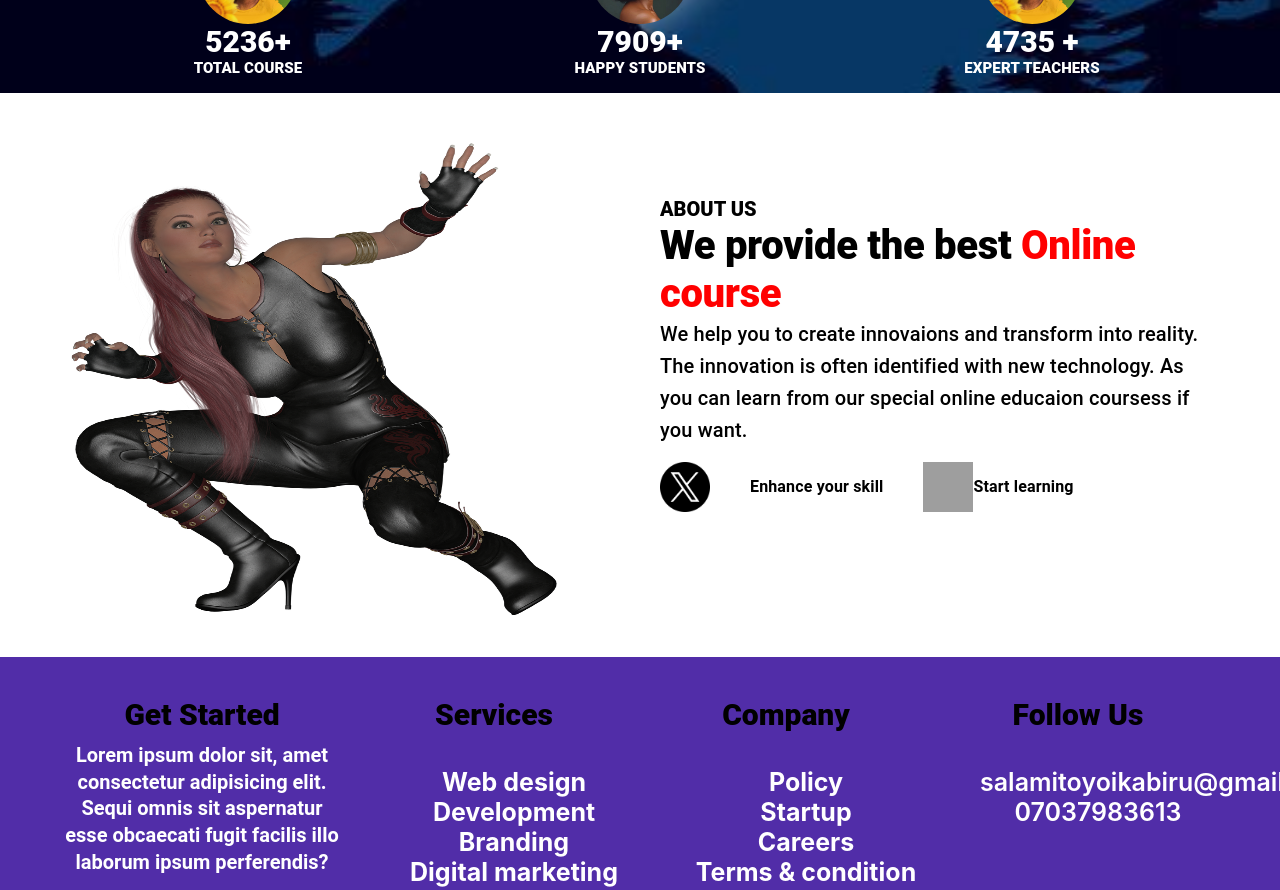
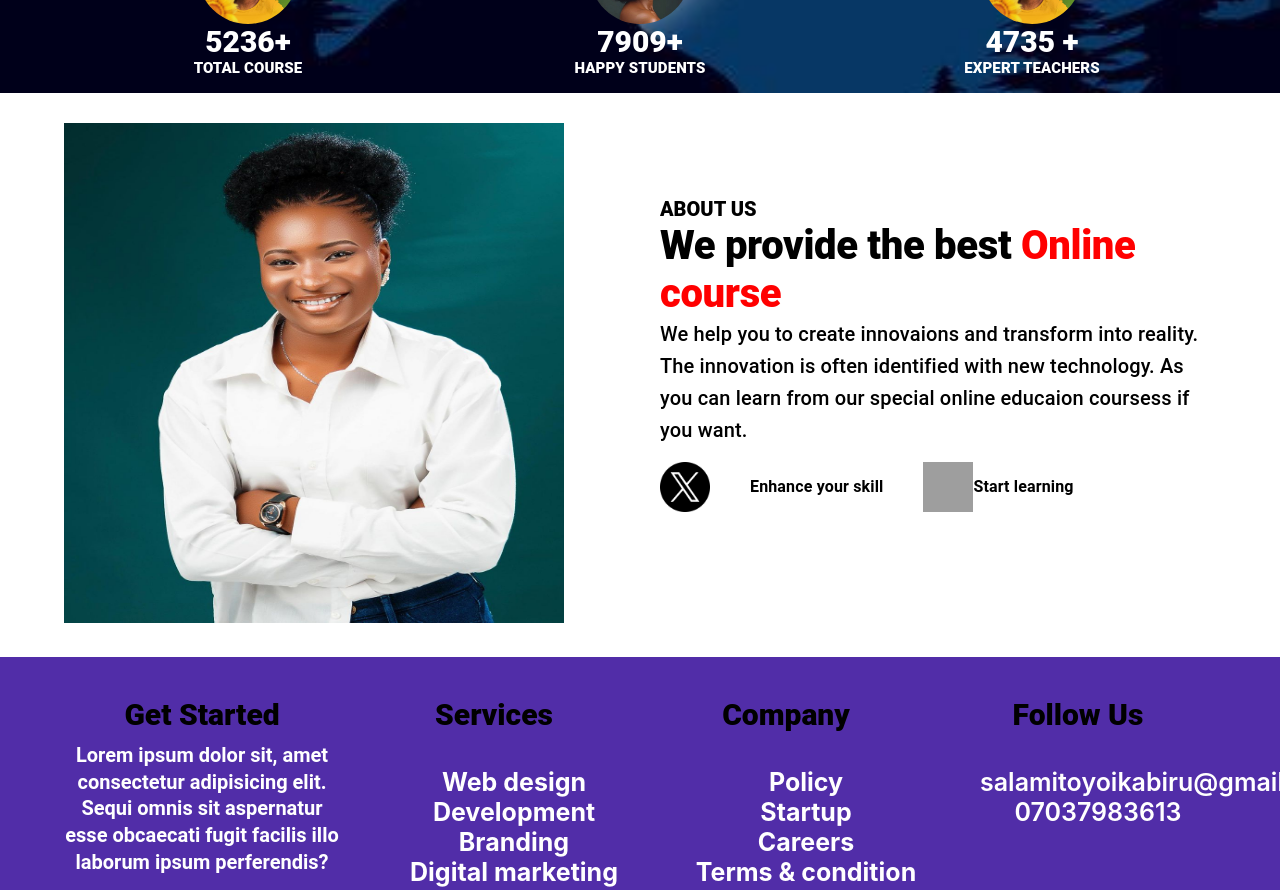
Before and after one commit to Toyostech/webBlog, a React (Create React App) app: page /home in a window 1280 px wide. Shown: the part 3160-4050 px from the top of the page. Built offline with nearby package versions, Linux system fonts and the light colour scheme; grey boxes are pictures that could not be loaded.

Commit message:
working on the images that are not reflexing after deployment

```diff
--- a/src/Component/descript/Description.jsx
+++ b/src/Component/descript/Description.jsx
@@ -12,7 +12,7 @@ const Description = () => {
       <Container>
         <Grid container spacing={5} alignItems='center' justifyContent="center">
           <Grid item md={6}>
-            <img src="../../img/Woman.webp" width={500} height={500} alt="" />
+            <img src="../../img/girl3.jpg" width={500} height={500} alt="" />
           </Grid>
           <Grid item md={6}>
 
```
